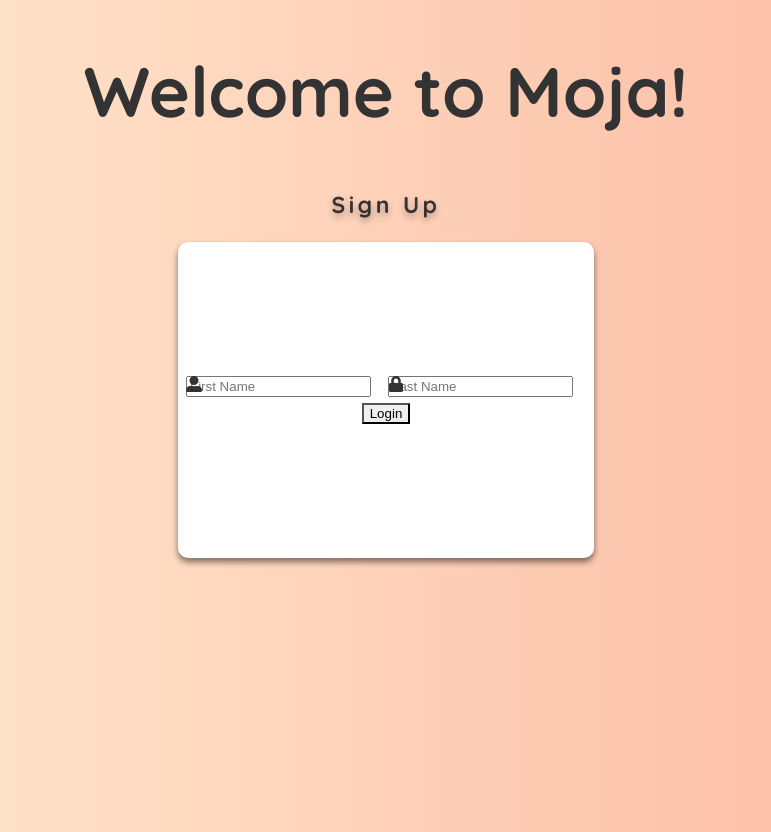
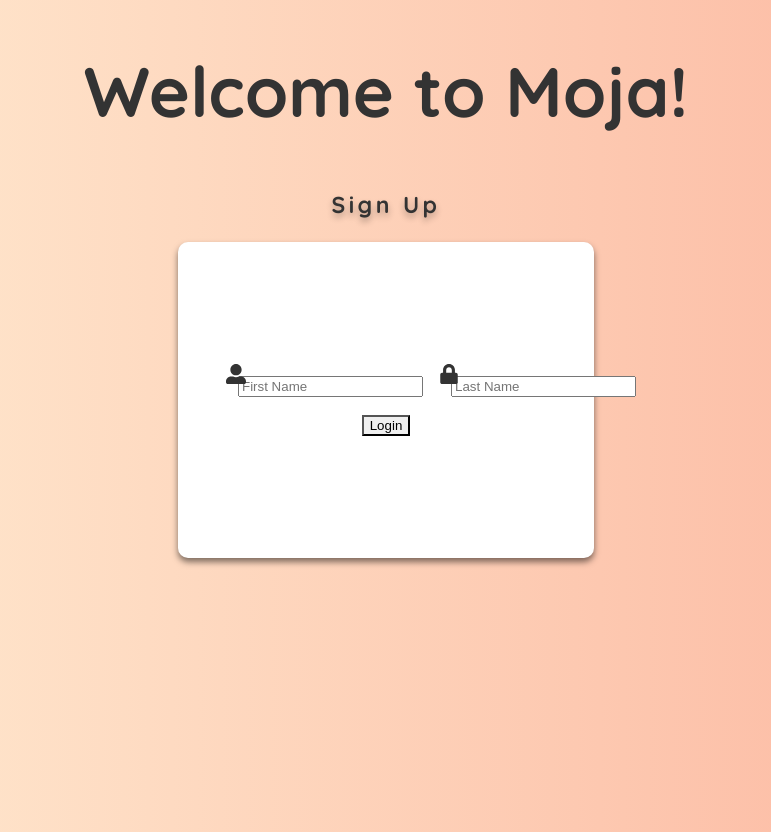
Before and after one commit to Moja-bangladesh/Moja, a React (Vite) app in the folder Moja/: page / in a window 1280 px wide. Shown: the whole page, without its empty margins (254-1025 px from the left). Built offline with nearby package versions, Linux system fonts and the light colour scheme.

Commit message:
Still trying to finish up signup page

```diff
--- a/Moja/src/ChakraLogin.css
+++ b/Moja/src/ChakraLogin.css
@@ -24,3 +24,18 @@
   border-radius: 10px;
   box-shadow: 0 4px 6px rgba(0, 0, 0, 0.5);
 }
+
+.input-group input {
+  height: 50px;
+  font-size: 16px;
+}
+
+/* ChakraLogin.css */
+.custom-input {
+  font-size: 18px;
+  padding: 12px;
+}
+
+.custom-icon {
+  font-size: 20px;
+}
--- a/Moja/src/ChakraLogin.tsx
+++ b/Moja/src/ChakraLogin.tsx
@@ -32,16 +32,23 @@ const ChakraLogin = () => {
       left={'50%'}
       transform={'translate(-50%, -50%)'}
     >
-      <Stack direction="row" spacing={4} width="100%">
-        <InputGroup flex={1}>
-          <InputLeftElement pointerEvents="none" children={<FaUserAlt color="gray.300" />} />
-          <Input type="text" placeholder="First Name" size="lg" />
+      <Stack direction="row" spacing={4} width="80%">
+        <InputGroup flex={1} className="custom-input">
+          <InputLeftElement pointerEvents="none" children={<FaUserAlt className="custom-icon" />} />
+          <Input
+            placeholder="First Name"
+            size="lg" // Make the input larger
+          />
         </InputGroup>
-        <InputGroup flex={1}>
-          <InputLeftElement pointerEvents="none" children={<FaLock color="gray.300" />} />
-          <Input type="text" placeholder="Last Name" size="lg" />
+        <InputGroup flex={1} className="custom-input">
+          <InputLeftElement pointerEvents="none" children={<FaLock className="custom-icon" />} />
+          <Input
+            placeholder="Last Name"
+            size="lg" // Make the input larger
+          />
         </InputGroup>
       </Stack>
+
       <Button colorScheme="teal" width="full">
         Login
       </Button>
```
